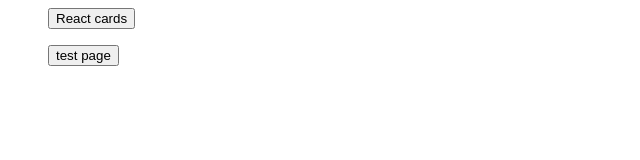
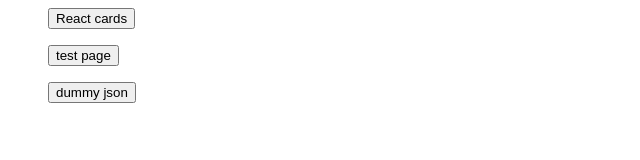
Before and after one commit to aeternum-dev/aeternum-dev.github.io, a plain HTML site: page index.html in a window 1280 px wide. Shown: the whole page, without its empty margins (0-640 px from the left). Drawn offline with Linux system fonts and the light colour scheme.

Commit message:
Update index.html

```diff
--- a/index.html
+++ b/index.html
@@ -5,4 +5,7 @@
 <form action="https://aeternum-dev.github.io/test-page">
     <input type="submit" value="test page" />
 </form>
+<form action="https://aeternum-dev.github.io/dummy-json">
+    <input type="submit" value="dummy json" />
+</form>
 </ul>
```
